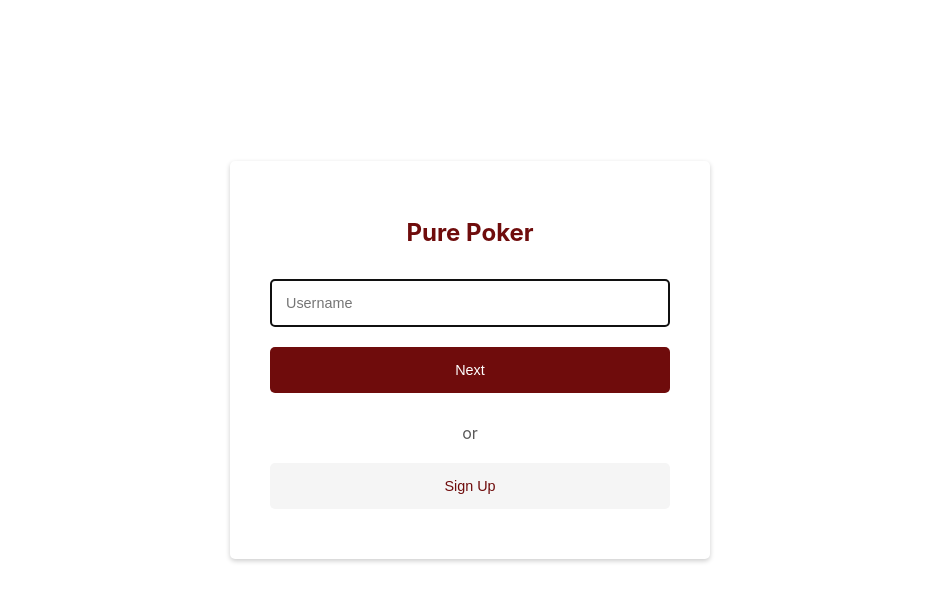
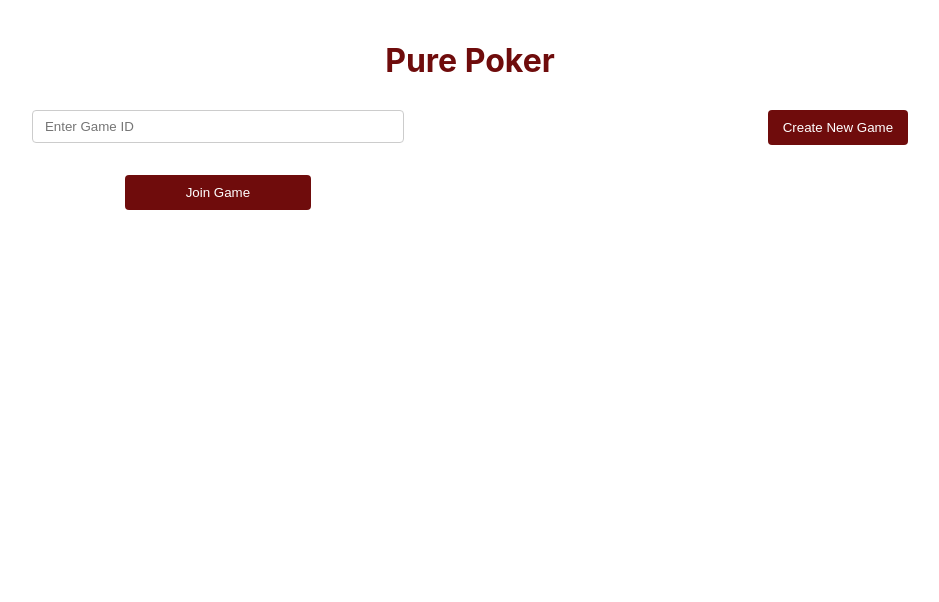
Before and after one commit to Harold-coder/purepoker-frontend, a React (Create React App) app: page /poker-game in a window 1280 px wide. Before the commit this address led to /login. Shown: the top 602 px of the page, without its empty margins (170-1109 px from the left). Built offline with nearby package versions, Linux system fonts and the light colour scheme; no server answers.

Commit message:
Initial set up for the pokerGamePage

```diff
--- a/src/App.js
+++ b/src/App.js
@@ -46,7 +46,7 @@ function App() {
                         <Route path="/groups" element={<GroupsPage />} />                                   {/* TODO: Add the protectedRoute back */}
                         <Route path="/chat" element={<ChatPage />} />
                         <Route path="/profile" element={<ProtectedRoute><ProfilePage /></ProtectedRoute>} />
-                        <Route path="/poker-game" element={<ProtectedRoute><PokerGamePage /></ProtectedRoute>} />
+                        <Route path="/poker-game" element={<PokerGamePage />} />                             {/* TODO: Add the protectedRoute back */}
                         <Route path="/post/:postId" element={<ProtectedRoute><DetailedPostView /></ProtectedRoute>} />
                     </Routes>
                 </div>
--- /dev/null
+++ b/src/pages/PokerGamePage.css
@@ -0,0 +1,84 @@
+.pokerGamePage {
+    display: flex;
+    flex-direction: column;
+    align-items: center;
+    margin-left: auto;
+    margin-right: auto;
+    width: 100%;
+    padding: 20px;
+}
+
+.pageTitle {
+    color: rgb(111, 12, 12);
+    margin-bottom: 30px;
+}
+
+.inputGameInfoSection {
+    display: flex;
+    flex-direction: row;
+    width: 100%;
+    justify-content: space-around;
+}
+
+.joinGameSection {
+    display: flex;
+    flex-direction: column;
+    width: 30%;
+}
+
+.createGameSection {
+    /* margin-left: 5rem; */
+}
+
+.formInput {
+    padding: 8px 12px;
+    border: 1px solid #ccc;
+    border-radius: 4px;
+}
+
+.gameInput {
+    margin-bottom: 2rem;
+    padding: 8px 12px;
+    border: 1px solid #ccc;
+    border-radius: 4px;
+}
+
+.actionButton {
+    background-color: rgb(111, 12, 12);
+    color: white;
+    border: none;
+    padding: 10px 15px;
+    border-radius: 4px;
+    cursor: pointer;
+    transition: background-color 0.3s;
+    width: 50%;
+    margin-left: auto;
+    margin-right: auto;
+}
+
+.toggleFormButton,
+.submitButton {
+    background-color: rgb(111, 12, 12);
+    color: white;
+    border: none;
+    padding: 10px 15px;
+    border-radius: 4px;
+    cursor: pointer;
+    transition: background-color 0.3s;
+}
+
+.actionButton:hover,
+.toggleFormButton:hover,
+.submitButton:hover {
+    background-color: rgb(95, 7, 7);
+}
+
+.createForm {
+    display: flex;
+    flex-direction: column;
+    margin-top: 15px;
+}
+
+.createForm .formInput {
+    margin-bottom: 10px;
+}
--- a/src/pages/PokerGamePage.js
+++ b/src/pages/PokerGamePage.js
@@ -1,8 +1,69 @@
-// src/pages/PokerGamePage.js
-import React from 'react';
+import React, { useState } from 'react';
+import './PokerGamePage.css'; // Importing CSS stylesheet
 
 const PokerGamePage = () => {
-    return <div>This is the Poker Game Page</div>;
+    const [gameId, setGameId] = useState('');
+    const [showCreateForm, setShowCreateForm] = useState(false);
+    const [minPlayers, setMinPlayers] = useState('');
+    const [maxPlayers, setMaxPlayers] = useState('');
+    const [buyIn, setBuyIn] = useState('');
+
+    const handleJoinGame = () => {
+        console.log(`Joining game with ID: ${gameId}`);
+        // Add API call logic here
+    };
+
+    const handleCreateGame = () => {
+        console.log(`Creating game with minPlayers: ${minPlayers}, maxPlayers: ${maxPlayers}, buyIn: ${buyIn}`);
+        // Add API call logic here
+    };
+
+    return (
+        <div className="pokerGamePage">
+            <h1 className="pageTitle">Pure Poker</h1>
+            <div className="inputGameInfoSection">
+                <div className="joinGameSection">
+                    <input
+                        className="gameInput"
+                        type="text"
+                        placeholder="Enter Game ID"
+                        value={gameId}
+                        onChange={(e) => setGameId(e.target.value)}
+                    />
+                    <button className="actionButton" onClick={handleJoinGame}>Join Game</button>
+                </div>
+                <div className="createGameSection">
+                    <button className="toggleFormButton" onClick={() => setShowCreateForm(!showCreateForm)}>Create New Game</button>
+                    {showCreateForm && (
+                        <div className="createForm">
+                            <input
+                                className="formInput"
+                                type="number"
+                                placeholder="Minimum Players"
+                                value={minPlayers}
+                                onChange={(e) => setMinPlayers(e.target.value)}
+                            />
+                            <input
+                                className="formInput"
+                                type="number"
+                                placeholder="Maximum Players"
+                                value={maxPlayers}
+                                onChange={(e) => setMaxPlayers(e.target.value)}
+                            />
+                            <input
+                                className="formInput"
+                                type="number"
+                                placeholder="Buy-In"
+                                value={buyIn}
+                                onChange={(e) => setBuyIn(e.target.value)}
+                            />
+                            <button className="submitButton" onClick={handleCreateGame}>Submit</button>
+                        </div>
+                    )}
+                </div>
+            </div>
+        </div>
+    );
 };
 
 export default PokerGamePage;
```
